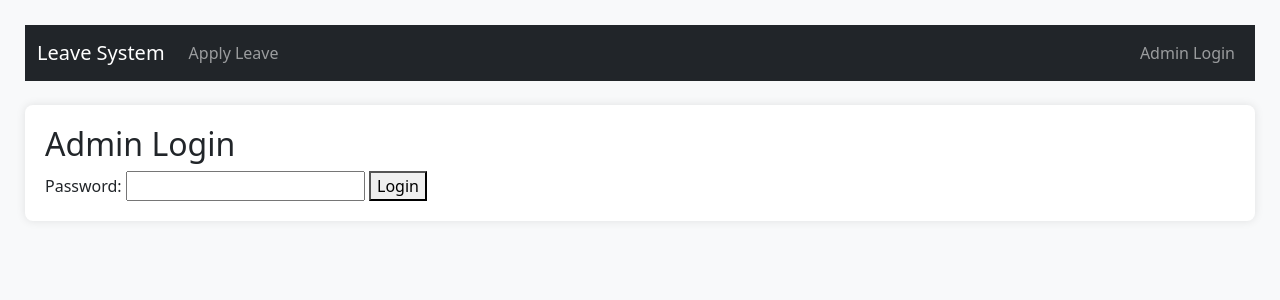
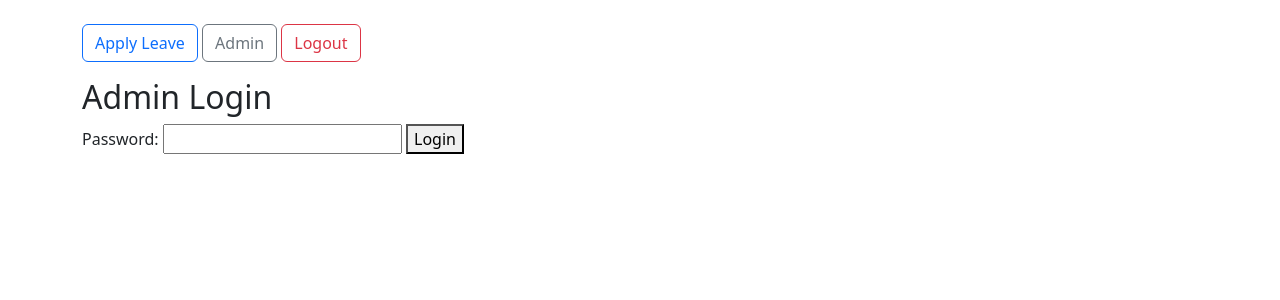
Before and after one commit to jesstanblues-ops/Leave-app3, a Flask app: page /admin_login in a window 1280 px wide. Shown: the top 300 px of the page. Run offline with Flask 3, Linux system fonts and the light colour scheme.

Commit message:
Update base.html

```diff
--- a/templates/base.html
+++ b/templates/base.html
@@ -3,11 +3,9 @@
 <head>
     <title>Leave System</title>
 
-    <!-- Bootstrap CSS -->
-    <link
-      href="https://cdn.jsdelivr.net/npm/bootstrap@5.3.0/dist/css/bootstrap.min.css"
-      rel="stylesheet"
-    >
+    <!-- Bootstrap 5 -->
+    <link rel="stylesheet"
+          href="https://cdn.jsdelivr.net/npm/bootstrap@5.3.0/dist/css/bootstrap.min.css">
 
     <!-- jQuery -->
     <script src="https://code.jquery.com/jquery-3.6.0.min.js"></script>
@@ -15,63 +13,17 @@
     <!-- Bootstrap JS -->
     <script src="https://cdn.jsdelivr.net/npm/bootstrap@5.3.0/dist/js/bootstrap.bundle.min.js"></script>
 
-    <style>
-        body { padding: 25px; background: #f8f9fa; }
-        .nav-link.active { font-weight: bold; }
-        .container-box {
-            background: #fff;
-            padding: 20px;
-            border-radius: 8px;
-            box-shadow: 0 0 10px rgba(0,0,0,0.1);
-        }
-    </style>
 </head>
+<body class="container py-4">
 
-<body>
+    <!-- Navigation -->
+    <nav class="mb-3">
+        <a href="/apply" class="btn btn-outline-primary">Apply Leave</a>
+        <a href="/admin" class="btn btn-outline-secondary">Admin</a>
+        <a href="/admin_logout" class="btn btn-outline-danger">Logout</a>
+    </nav>
 
-<nav class="navbar navbar-expand-lg navbar-dark bg-dark mb-4">
-  <div class="container-fluid">
-    <a class="navbar-brand" href="/">Leave System</a>
-
-    <div class="collapse navbar-collapse">
-      <ul class="navbar-nav me-auto">
-
-        <li class="nav-item">
-          <a class="nav-link" href="/apply">Apply Leave</a>
-        </li>
-
-        {% if session.admin_logged_in %}
-        <li class="nav-item">
-          <a class="nav-link" href="/admin">Admin Dashboard</a>
-        </li>
-        {% endif %}
-      </ul>
-
-      <ul class="navbar-nav">
-        {% if session.admin_logged_in %}
-        <li class="nav-item"><a class="nav-link" href="/admin_logout">Logout</a></li>
-        {% else %}
-        <li class="nav-item"><a class="nav-link" href="/admin_login">Admin Login</a></li>
-        {% endif %}
-      </ul>
-    </div>
-  </div>
-</nav>
-
-<div class="container-box">
-
-  <!-- Flash Messages -->
-  {% with messages = get_flashed_messages(with_categories=true) %}
-    {% if messages %}
-      {% for category, msg in messages %}
-        <div class="alert alert-{{ category }}">{{ msg }}</div>
-      {% endfor %}
-    {% endif %}
-  {% endwith %}
-
-  {% block content %}{% endblock %}
-
-</div>
+    {% block content %}{% endblock %}
 
 </body>
 </html>
```
